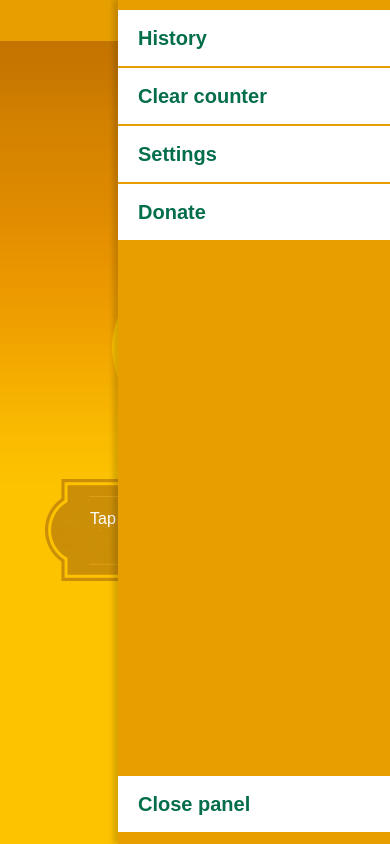
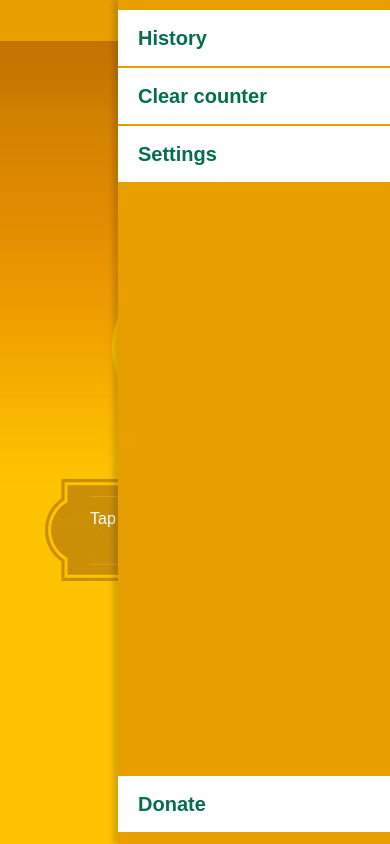
Before and after one commit to alurosu/Beer-Counter-Android, a plain HTML site: page index.html in a window 390 px wide. Both pictures are taken after a click on the picture 367 px from the left and 20 px from the top of the page. Drawn offline with Linux system fonts and the light colour scheme; some packages are replaced by stand-ins of ours.

Commit message:
removed close panel button

```diff
--- a/data/css/main.css
+++ b/data/css/main.css
@@ -33,7 +33,7 @@ li {
 #menu ul {
 	padding-top: 10px;
 }
-#menu a, #lastMenuItem {
+#menu a {
 	display:block;
 	padding: 15px 20px;
 	text-decoration: none;
--- a/data/js/main.js
+++ b/data/js/main.js
@@ -65,8 +65,6 @@ function onDeviceReady() {
 }
 
 $(document).ready(function(e) {
-	// localStorage.clear();
-
 	// panel functions
 	$('#main').on("swipeleft", function(e) {
 		$("#menu").panel("open");
@@ -78,10 +76,6 @@ $(document).ready(function(e) {
 
 	$('.menuTrigger').on("click",function(e) {
 		$("#menu").panel("open");
-	});
-
-	$('#lastMenuItem').on("click",function(e) {
-		$("#menu").panel("close");
 	});
 
 	// other funtions
--- a/index.html
+++ b/index.html
@@ -39,9 +39,10 @@
 				<li><a href="#history" data-transition="slide">History</a></li>
 				<li><a href="#dialog" id="openDialog">Clear counter</a></li>
 				<li><a href="#settings" data-transition="slide">Settings</a></li>
-				<li><a href="#gopro">Donate</a></li>
 
-				<li id="lastMenuItem">Close panel</li>
+				<li id="lastMenuItem">
+					<a href="#gopro">Donate</a>
+				</li>
 			</ul>
 		</div>
     </div><!-- /panel -->
```
Lines whose indentation alone changed are shown as unchanged.
